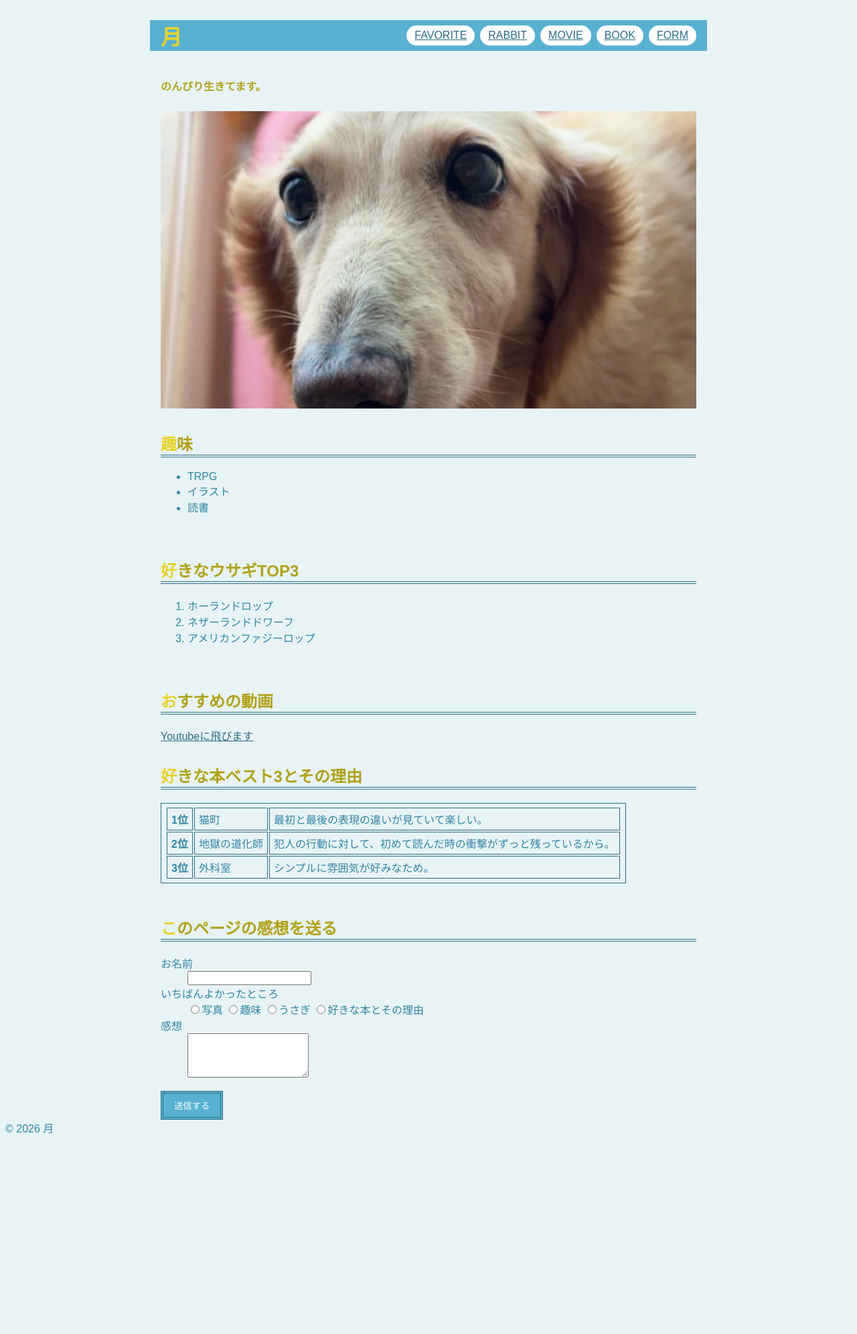
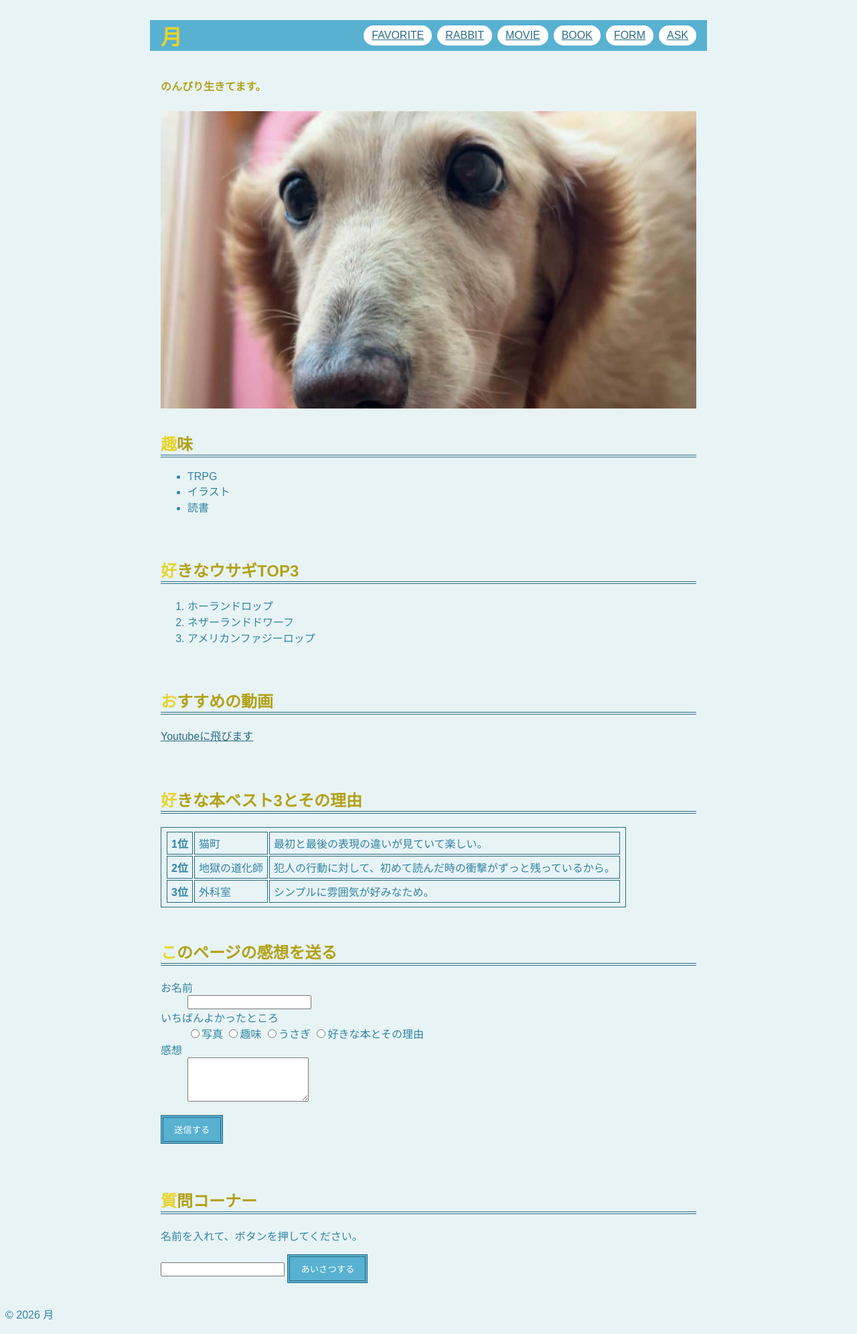
Before and after one commit to nununu25/profile, a plain HTML site: page index.html in a window 1280 px wide. Shown: the whole page at 67% size. Before the commit the page ends 1714 px from the top, so only its background shows below. Drawn offline with Linux system fonts and the light colour scheme.

Commit message:
jsを増やした

```diff
--- a/index.html
+++ b/index.html
@@ -15,6 +15,7 @@
             <a href="#movie">MOVIE</a>
             <a href="#book">BOOK</a>
             <a href="#form">FORM</a>
+            <a href="#ask">ASK</a>
         </nav>
     </header>
     <main>
@@ -37,7 +38,7 @@
 
         <h2 id="movie">おすすめの動画</h2>
         <a href="https://youtu.be/iWx6NXdy2NQ?si=ElBgnlZVZiv9uIAu">Youtubeに飛びます</a>
-        <br>
+        <br><br><br>
 
         <h2 id="book">好きな本ベスト3とその理由</h2>
         <table>
@@ -74,8 +75,15 @@
                 <dd><textarea id="comment" name="comment" rows="4"></textarea></dd>
             </dl>
             <button type="submit">送信する</button>
-        </form>
+        </form><br><br>
+
+        <h2 id="ask">質問コーナー</h2>
+        <p>名前を入れて、ボタンを押してください。</p>
+        <input type="text" id="guest-name">
+        <button onclick="greet()">あいさつする</button>
+        <p id="reply"></p><br>
     </main>
     <footer>© 2026 月</footer>
+    <script src="js/main.js"></script>
 </body>
 </html>
--- /dev/null
+++ b/js/main.js
@@ -0,0 +1,5 @@
+console.log("main.js を読み込みました");
+function greet() {
+    const name = document.getElementById("guest-name").value;
+    document.getElementById("reply").textContent = "(" + name + "さん、今貴方の脳内に直接語りかけています。至急、好きなうさぎを教えてください。)";
+}
```
